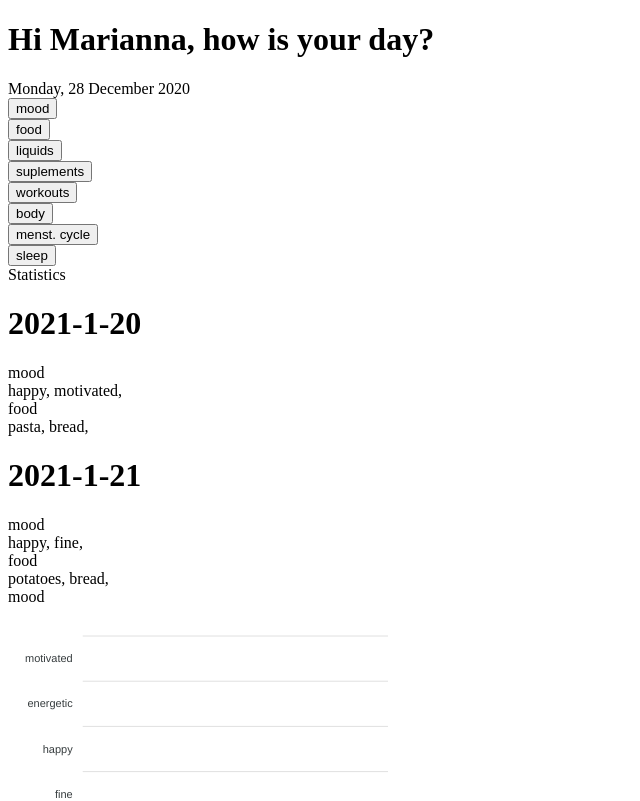
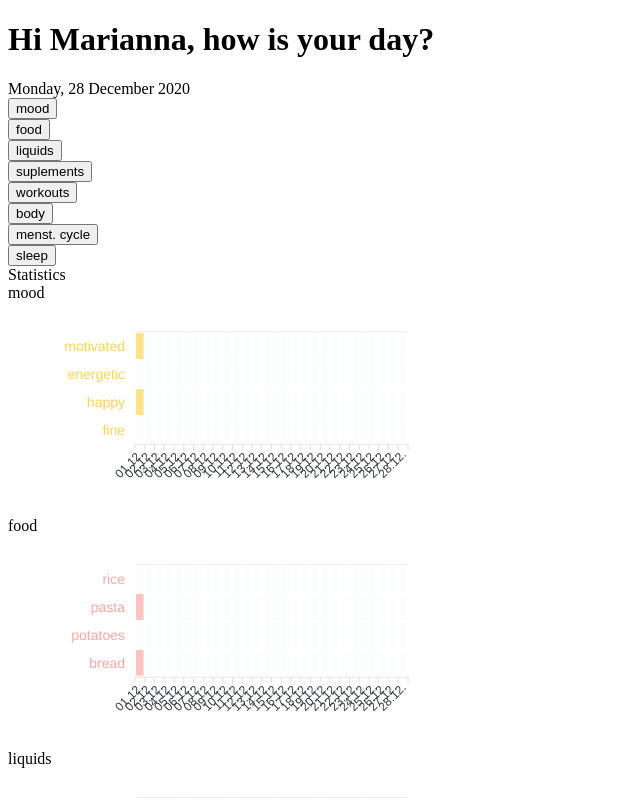
Before and after one commit to MariannaBr/lifelogging, a Next.js app: page / in a window 1280 px wide. Shown: the top 801 px of the page, without its empty margins (0-640 px from the left). Built offline with nearby package versions, Linux system fonts and the light colour scheme.

Commit message:
simplified date for chart

```diff
--- a/components/CategoryChart.js
+++ b/components/CategoryChart.js
@@ -38,25 +38,36 @@ function CategoryChart(props) {
         }
     }
 
+    function simplifyDate(date) {
+        const day = date.slice(date.length-2)
+        const month = date.slice(5,7)
+        const chartDate = day + "." + month + "."
+        return chartDate
+    }
+    simplifyDate("2021-01-02")
+
     const series = props.defaultCells.map((cell) => {
         return {
           name: cell.name,
           data: defaultDays.map((day) => {
               return {
-                  x: day,
+                  x: simplifyDate(day),
                   y: cellHappenedToday(cell.name, day)
               }
           })
         }
       })
 
+    const chartWidth = (defaultDays.length*15).toString()
+    const chartHeight = (props.defaultCells.length*50).toString()
+
     return (
         <div className="flex flex-row">
-            <div className={`text-lg font-semibold text-${props.color}-400`}>
+            <div className={`text-lg w-1/5 font-semibold text-${props.color}-400`}>
                 {props.id}
             </div>
             <div>
-                <Chart options={chartOptions(props.color)} series={series} type="heatmap" width="400" height="auto"/>
+                <Chart options={chartOptions(props.color)} series={series} type="heatmap" width={chartWidth} height={chartHeight}/>
             </div>
 
         </div>
--- a/components/Statistics.js
+++ b/components/Statistics.js
@@ -15,9 +15,9 @@ function Statistics() {
     return (
         <div className=" mt-60 mb-20 relative">
             <div className="mb-10 text-4xl font-bold text-green-300 relative flex justify-center">Statistics</div>
-            <div className="relative grid">
+            {/* <div className="relative grid grid-cols-3">
                 {daysValues.map((day) => <Day key={day.id} id={day.id} categories={day.categories}/>)}
-            </div>
+            </div> */}
             <div>
                 {inputs.categories.map((category) => <CategoryChart key={category.id} id={category.name} defaultCells={category.cells} color={category.color} />)}
             </div>
--- a/helpers/chartOptions.js
+++ b/helpers/chartOptions.js
@@ -31,6 +31,22 @@ export default function chartOptions(categoryColor) {
         dataLabels: {
             enabled: false
         },
+        xaxis: {
+            labels: {
+                rotate: -45,
+                hideOverlappingLabels: true,
+                minHeight: 0
+            },
+        },
+        yaxis: {
+            labels: {
+                minWidth: 100,
+                style: {
+                    colors: [chartColor],
+                    fontSize: "14px"
+                }
+            }
+        },
         plotOptions: {
             heatmap: {
                 radius: 2,
--- a/helpers/defaultDays.js
+++ b/helpers/defaultDays.js
@@ -3,6 +3,6 @@ export default function generateDefaultDays(firstDay, today) {
     for (var defaultDays=[], dt=new Date(firstDay); dt<=today; dt.setDate(dt.getDate()+1)) {
         defaultDays.push(new Date(dt))
     }
-    const days = defaultDays.map((day) => (day.getFullYear()).toString() + "-" + (day.getMonth()+1).toString() + "-" + (day.getDate()).toString())
+    const days = defaultDays.map((day) => (day.getFullYear()).toString() + "-" + (((day.getMonth()+1) < 10 ? "0" : "") + (day.getMonth()+1).toString()) + "-" + (((day.getDate() < 10 ? "0" : "") + (day.getDate()).toString())))
     return days
 }
--- a/helpers/todayDate.js
+++ b/helpers/todayDate.js
@@ -2,15 +2,16 @@
 let d = new Date()
 let year = d.getFullYear()
 let month_num = d.getMonth()
+let month_chart = ((month_num + 1) < 10 ? '0' : '') + (month_num+1).toString()
 const months = ["January", "February", "March", "April", "May", "June", "July", "August", "September", "October", "November", "December"]
 let month = months[month_num]
 let day = d.getDate()
+let day_chart = day < 10 ? '0' : '' + day.toString()
 let weekday_num = d.getDay()
 const weekdays = ["Sunday", "Monday", "Tuesday", "Wednesday", "Thursday", "Friday", "Saturday"]
 let weekday = weekdays[weekday_num]
 
 const todayGreeting = weekday + ", " + day.toString() + " " + month + " " + year.toString()
-const todayChart = year.toString() + "-" + (month_num + 1).toString() + "-" + day.toString()
-
+const todayChart = year.toString() + "-" + month_chart + "-" + day_chart
 
 export {todayGreeting, todayChart}
--- a/redux/reducers/cellReducer.js
+++ b/redux/reducers/cellReducer.js
@@ -3,8 +3,8 @@ import deleteItem from "../../helpers/deleteItem"
 
 const initialState = {
     days: {
-        "2021-1-20": {
-            id: "2021-1-20",
+        "2020-12-01": {
+            id: "2020-12-01",
             categories: {
                 "mood": {
                     id: "mood",
@@ -16,7 +16,7 @@ const initialState = {
                 }
             }
         },
-        "2021-1-21": {
+        "2021-01-21": {
             id: "2021-1-21",
             categories: {
                 "mood": {
```
